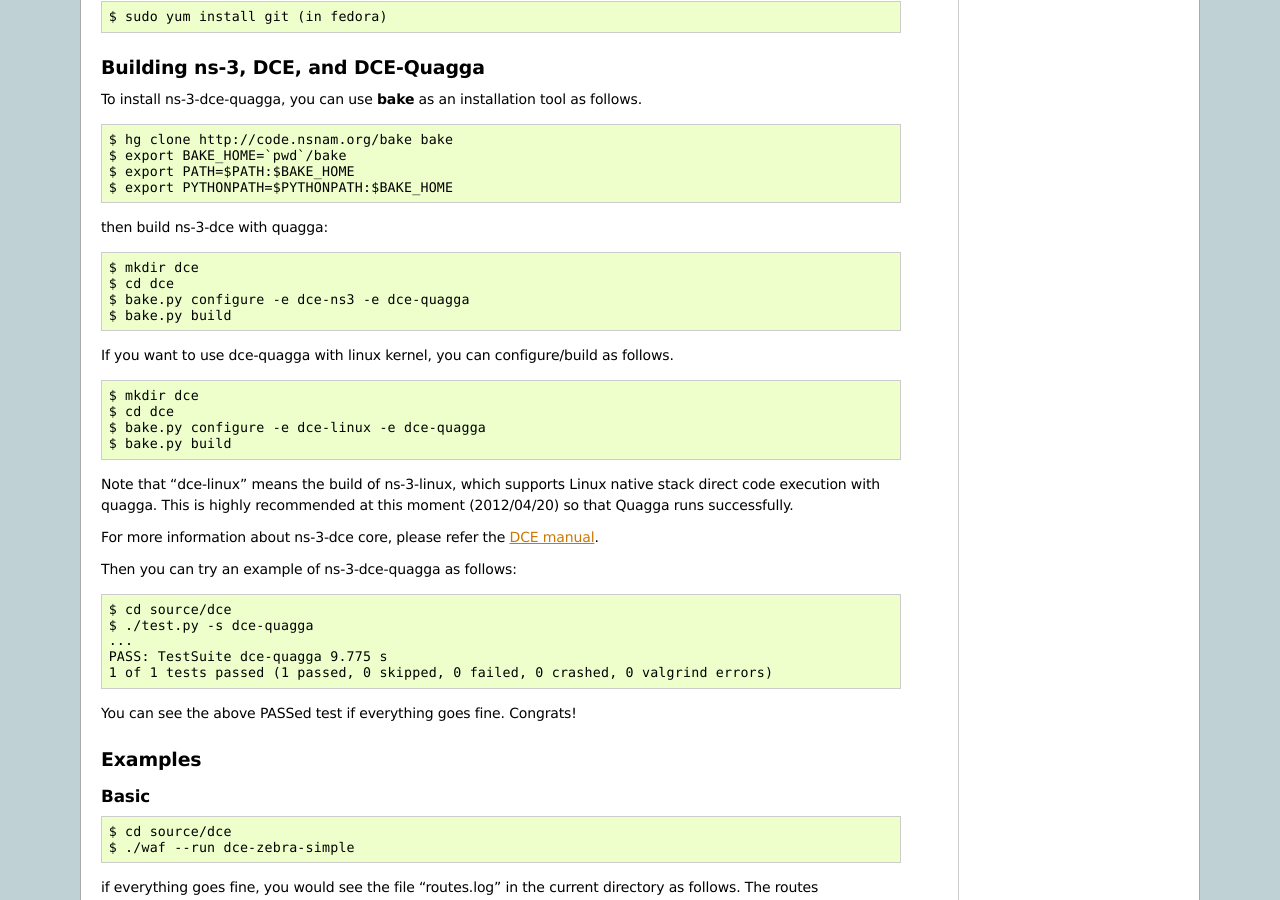
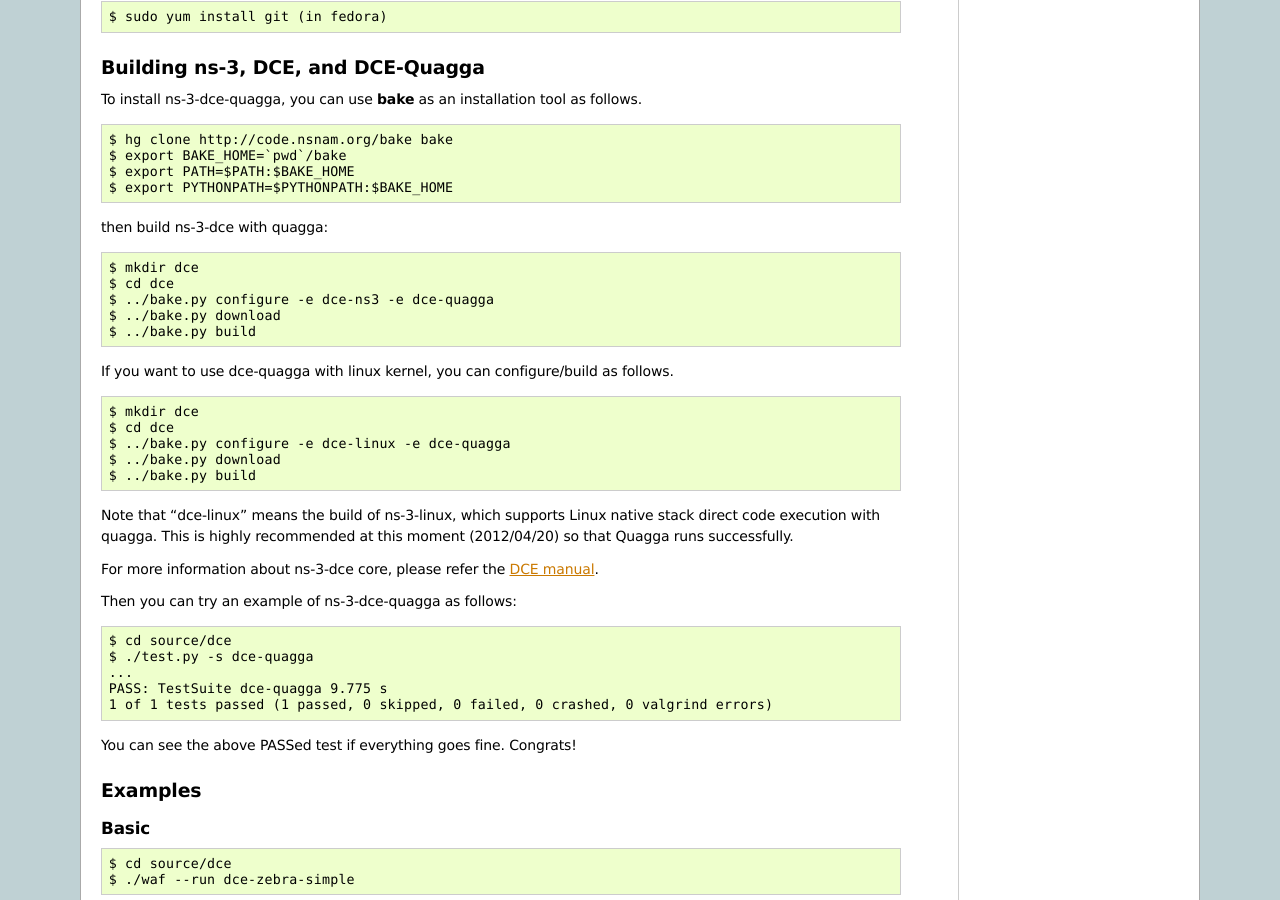
Before and after one commit to direct-code-execution/ns-3-dce-quagga, a Sphinx documentation site: the page built from doc/source/getting-started.rst, in a window 1280 px wide and 900 px high, scrolled down 826 px. Built offline with Sphinx 7.4.7, drawn with Linux system fonts in a browser that asks for light colours.

Commit message:
update bake.py path in document

```diff
--- a/doc/source/getting-started.rst
+++ b/doc/source/getting-started.rst
@@ -78,8 +78,9 @@ then build ns-3-dce with quagga:
 
   $ mkdir dce
   $ cd dce
-  $ bake.py configure -e dce-ns3 -e dce-quagga
-  $ bake.py build
+  $ ../bake.py configure -e dce-ns3 -e dce-quagga
+  $ ../bake.py download
+  $ ../bake.py build
 
 If you want to use dce-quagga with linux kernel, you can configure/build as follows.
 
@@ -87,8 +88,9 @@ If you want to use dce-quagga with linux kernel, you can configure/build as foll
 
   $ mkdir dce
   $ cd dce
-  $ bake.py configure -e dce-linux -e dce-quagga
-  $ bake.py build
+  $ ../bake.py configure -e dce-linux -e dce-quagga
+  $ ../bake.py download
+  $ ../bake.py build
 
 Note that "dce-linux" means the build of ns-3-linux, which supports
 Linux native stack direct code execution with quagga. This is highly
```
